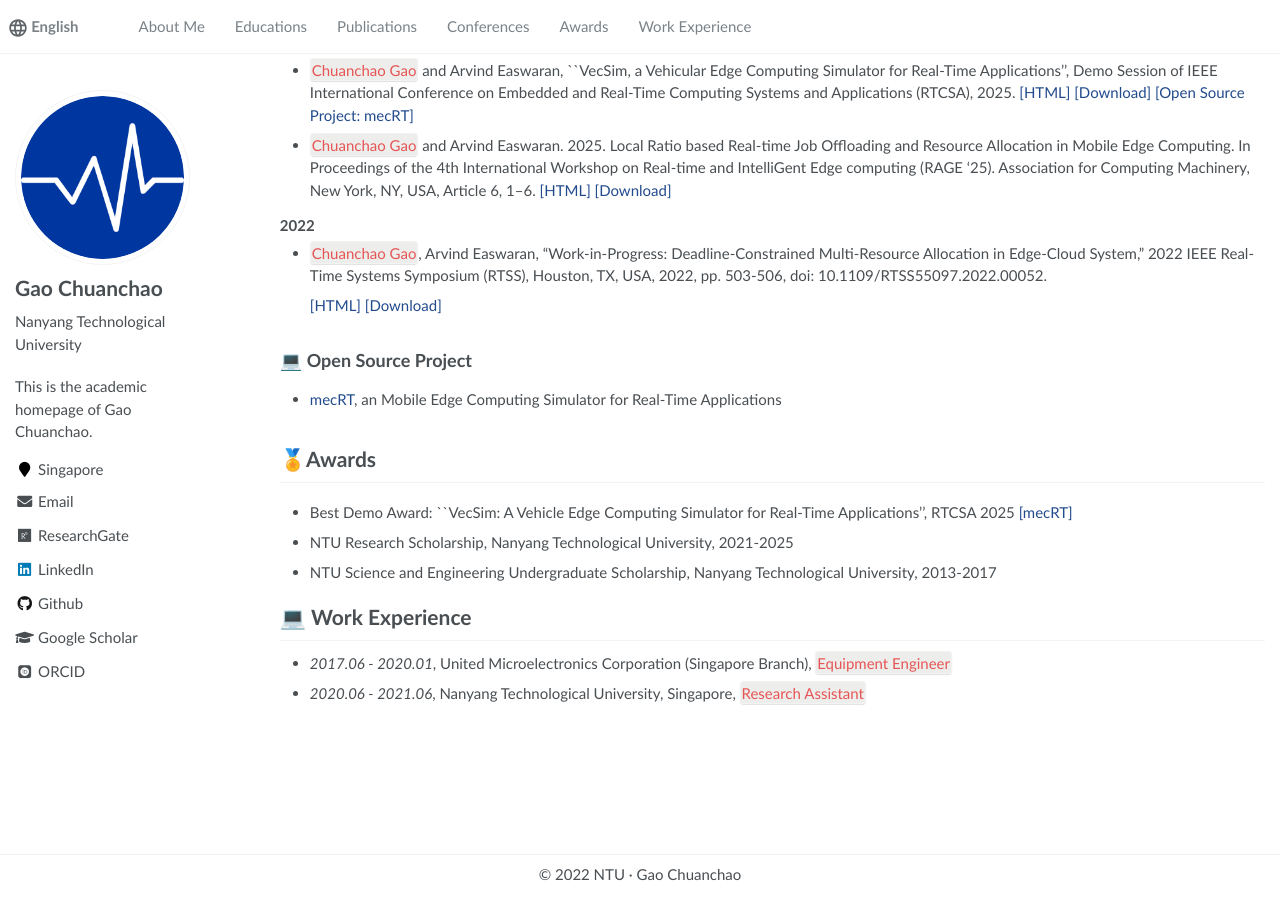
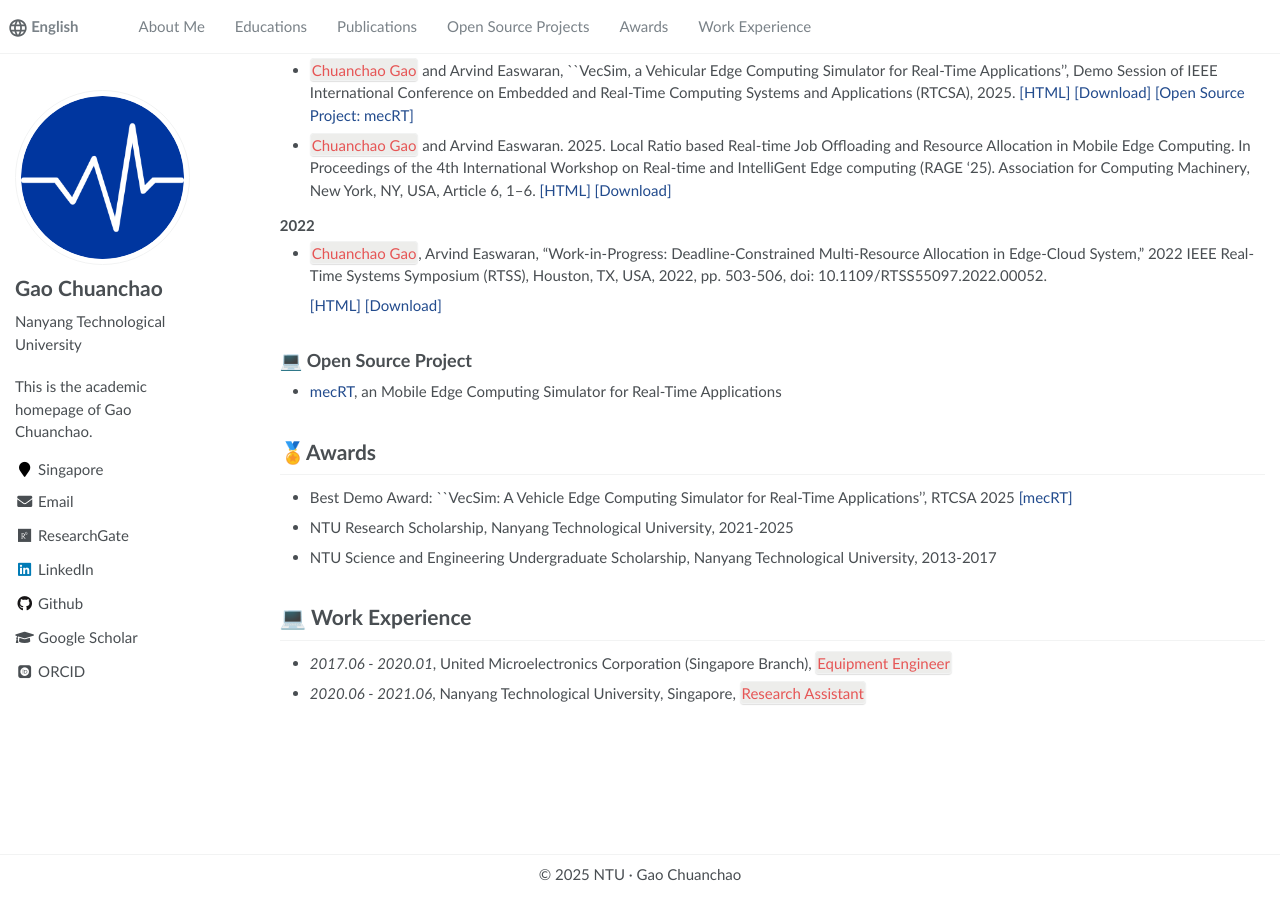
Before and after one commit to gaochuanchao/gaochuanchao.github.io, a Jekyll site: the page built from _pages/about.md, in a window 1280 px wide and 900 px high, scrolled down 1179 px. Built offline with Jekyll 4.4.1, drawn with Linux system fonts in a browser that asks for light colours; some web fonts are replaced.

Commit message:
update link

```diff
--- a/_data/navigation.yml
+++ b/_data/navigation.yml
@@ -9,11 +9,11 @@ main:
   - title: "Publications"
     url: "/#-publications"
 
-  - title: "Conferences"
-    url: "/#-conferences"
+  - title: "Open Source Projects"
+    url: "/#-projects"
 
   - title: "Awards"
     url: "/#-awards"
 
   - title: "Work Experience"
-    url: "/#-internships"
+    url: "/#-working"
--- a/_layouts/default.html
+++ b/_layouts/default.html
@@ -32,7 +32,7 @@ layout: compress
 <div class="footer_site">
 <hr/>
 <div class="footer_copyright">
-  © 2022 NTU · Gao Chuanchao
+  © 2025 NTU · Gao Chuanchao
 <!--   | Based on &nbsp
   <a class="page_a"  href="https://github.com/RayeRen/acad-homepage.github.io">
   acad
--- a/_pages/about.md
+++ b/_pages/about.md
@@ -75,26 +75,28 @@ My research interest includes:
 
   [[HTML]](https://ieeexplore.ieee.org/abstract/document/9984794)  [[Download]](..\papers\Work-in-Progress Deadline-Constrained Multi-Resource Allocation in Edge-Cloud System.pdf)
 
-<span class='anchor' id='-awards'></span>
+
+
+<span class='anchor' id='-projects'></span>
+
+## 💻 Open Source Project
+
+- [mecRT](https://github.com/gaochuanchao/mecRT/tree/main/src), an Mobile Edge Computing Simulator for Real-Time Applications
 
 
 
-## 💻 Open Source Project
-
-<span class='anchor' id='-projects'></span>
-
-- [mecRT](https://github.com/gaochuanchao/mecRT/tree/main/src), an Mobile Edge Computing Simulator for Real-Time Applications
-
-<span class='anchor' id='-projects'></span>
-
-
+<span class='anchor' id='-awards'></span>
 
 # 🏅Awards
-<span class='anchor' id='-internships'></span>
+
 - Best Demo Award: ``VecSim: A Vehicle Edge Computing Simulator for Real-Time Applications'', RTCSA 2025 [[mecRT]](https://github.com/gaochuanchao/mecRT/tree/main/src)
 - NTU Research Scholarship, Nanyang Technological University, 2021-2025
 - NTU Science and Engineering Undergraduate Scholarship, Nanyang Technological University, 2013-2017
 
+
+
+<span class='anchor' id='-working'></span>
+
 # 💻 Work Experience
 - *2017.06 - 2020.01*, United Microelectronics Corporation (Singapore Branch), `Equipment Engineer`
 - *2020.06 - 2021.06*, Nanyang Technological University, Singapore, `Research Assistant`
```
